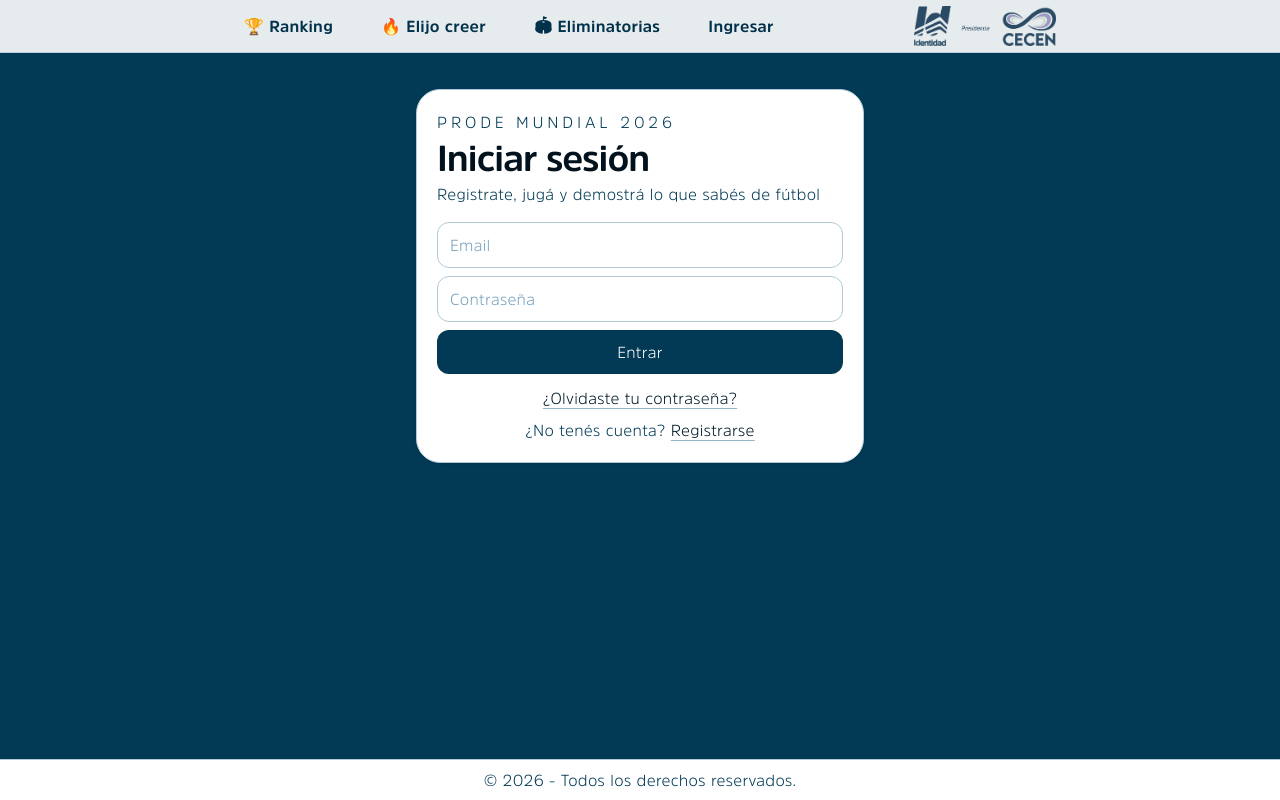
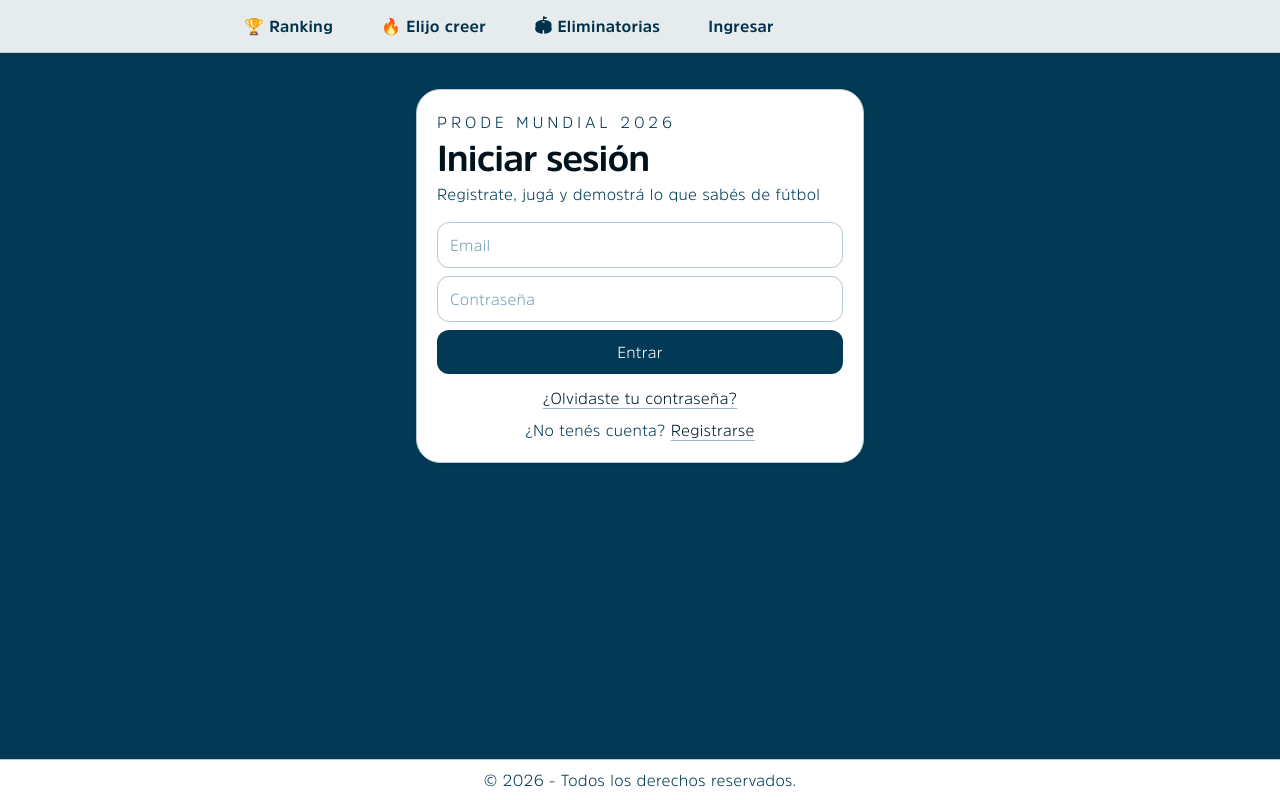
Before and after one commit to LucaChicconi/prode-2026, a React (Vite) app: page /#/login in a window 1280 px wide. Built offline with nearby package versions, Linux system fonts and the light colour scheme; no server answers.

Commit message:
reordeno los partidos

```diff
--- a/src/App.jsx
+++ b/src/App.jsx
@@ -85,10 +85,6 @@ function Navbar() {
             </NavLink>
           )}
         </div>
-
-        <div id="logo" className="ml-auto shrink-0">
-          <img src={logo} alt="Logo" className="h-10 w-auto" />
-        </div>
       </nav>
     </header>
   )
--- a/src/pages/Eliminatorias.jsx
+++ b/src/pages/Eliminatorias.jsx
@@ -299,7 +299,7 @@ export default function Eliminatorias() {
   const stageOptions = useMemo(() => {
     const stages = Array.from(new Set(matches.map(m => m.stage)))
     return stages.sort((a, b) => {
-      const order = ['Cuartos', 'Semifinal', 'Tercer puesto', 'Final','16avos', 'Octavos',]
+      const order = ['16avos', 'Octavos','Cuartos', 'Semifinal', 'Tercer puesto', 'Final']
       return order.indexOf(a) - order.indexOf(b)
     })
   }, [matches])
@@ -320,7 +320,7 @@ export default function Eliminatorias() {
     return Object.entries(byStage)
       .map(([stage, items]) => ({ stage, items }))
       .sort((a, b) => {
-        const order = ['Cuartos', 'Semifinal', 'Tercer puesto', 'Final','16avos', 'Octavos']
+        const order = ['16avos', 'Octavos','Cuartos', 'Semifinal', 'Tercer puesto', 'Final']
         return order.indexOf(a.stage) - order.indexOf(b.stage)
       })
   }, [filteredMatches])
```
